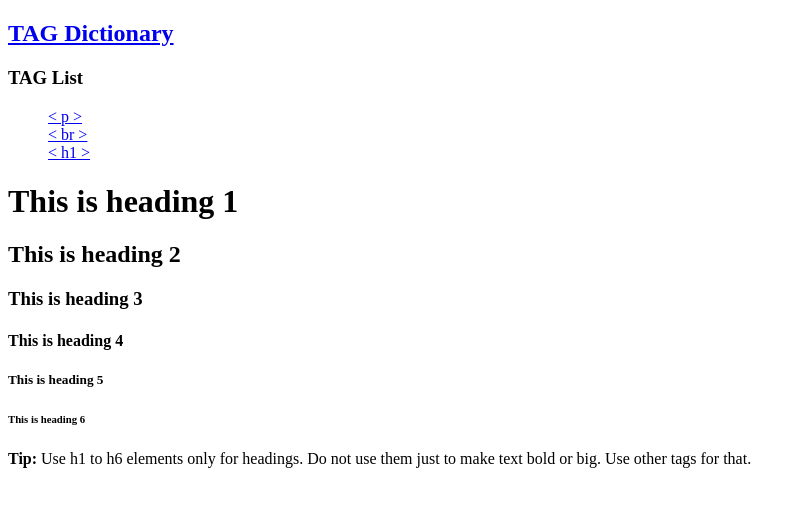
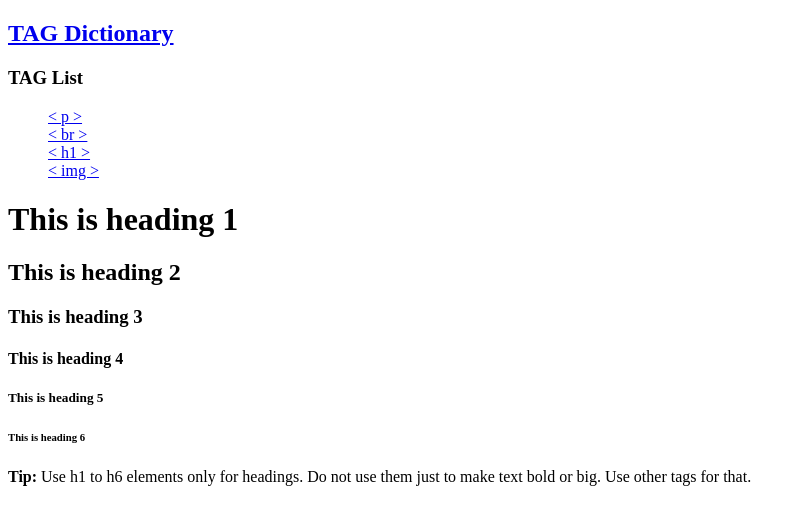
Before and after one commit to yoocg12/html, a plain HTML site: page second/h1.html in a window 1280 px wide. Shown: the whole page, without its empty margins (0-806 px from the left). Drawn offline with Linux system fonts and the light colour scheme.

Commit message:
Update h1.html

```diff
--- a/second/h1.html
+++ b/second/h1.html
@@ -16,6 +16,7 @@
         <li><a href="p.html"> &lt p &gt </a></li>
         <li><a href="br.html"> &lt br &gt </a></li>
         <li><a href="h1.html"> &lt h1 &gt </a></li>
+        <li><a href="img.html"> &lt img &gt </a></li>
       </ul>
 
       <!--tag info-->
```
